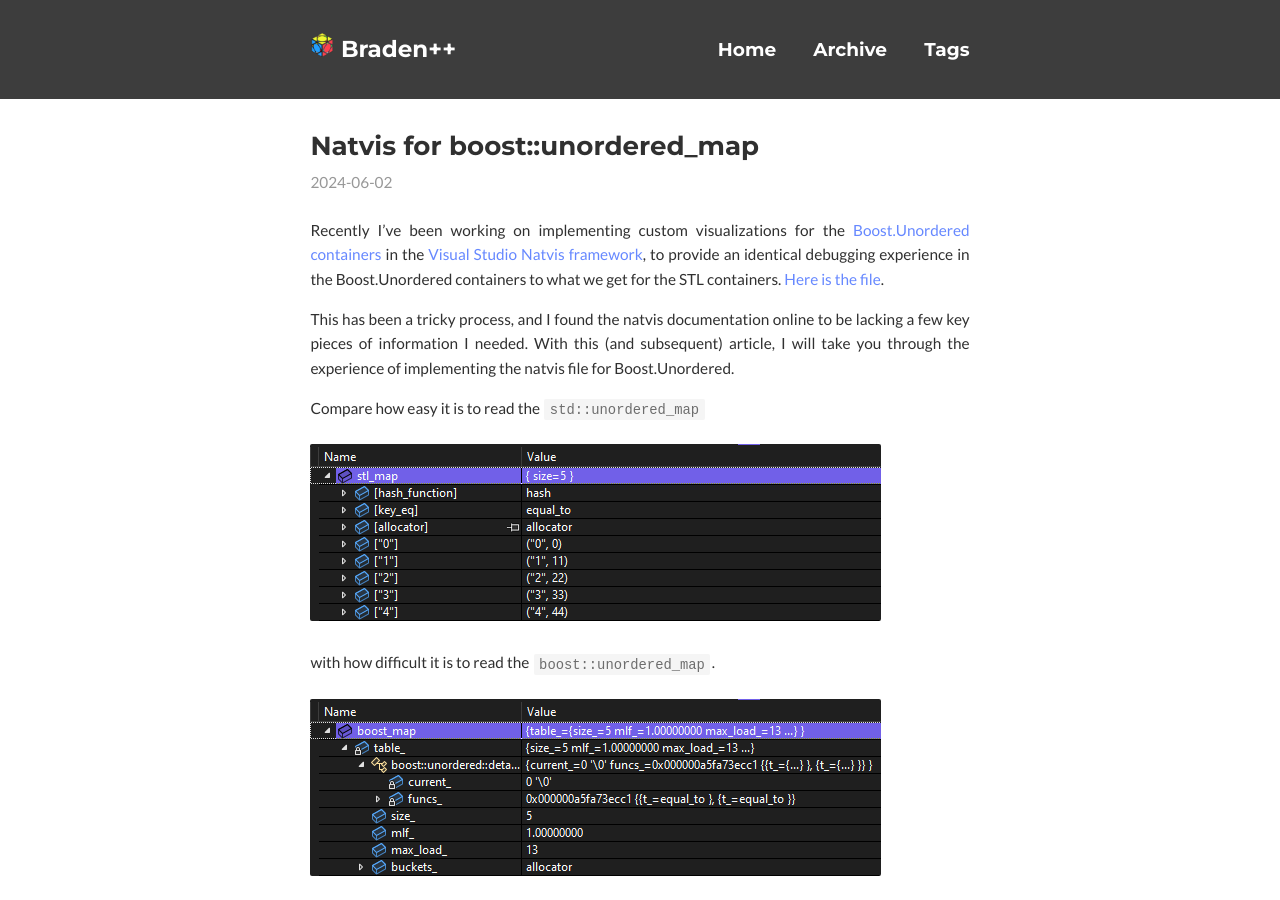
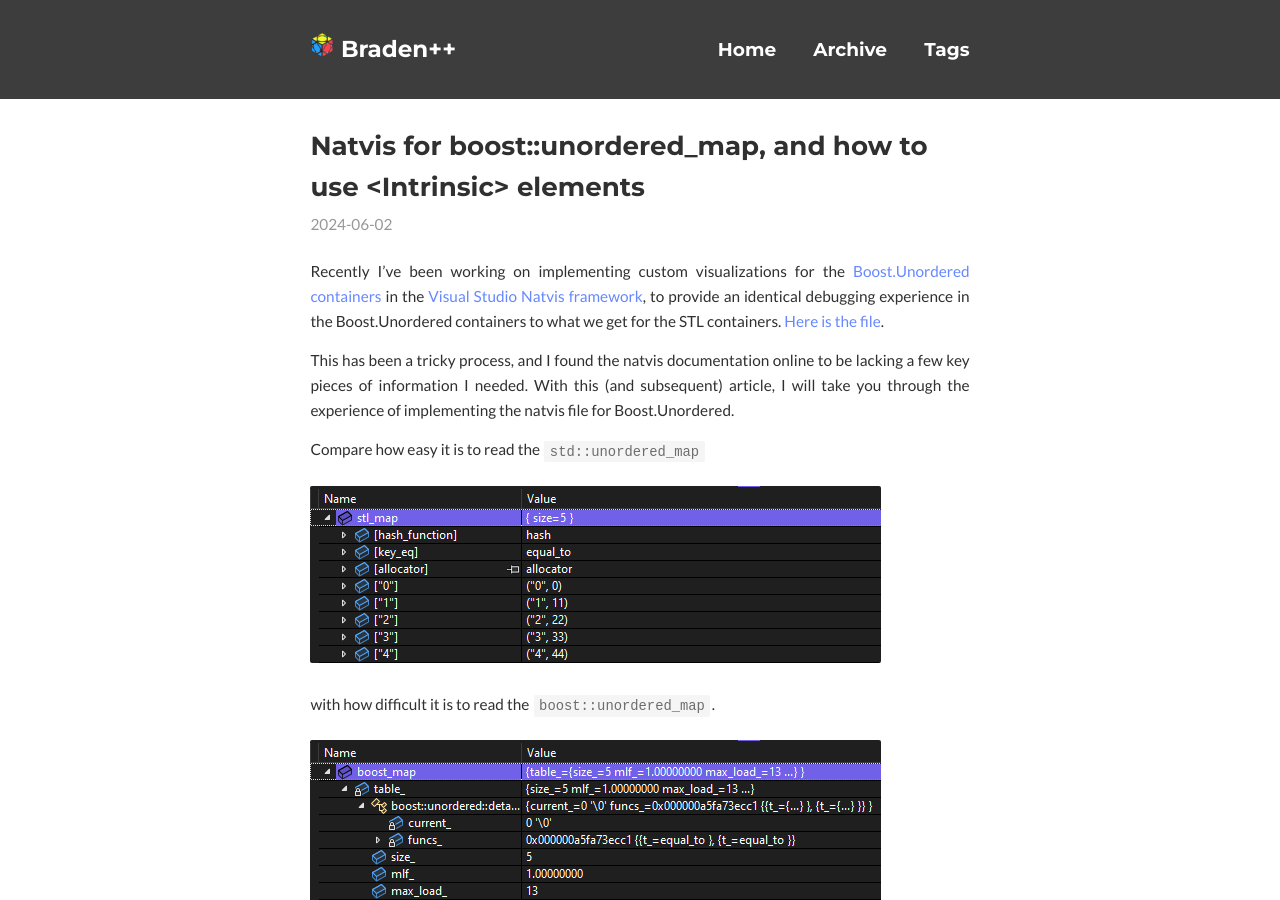
Before and after one commit to k3DW/blog, a Jekyll site: the page built from _posts/2024-06-02-boost-00-natvis-for-unordered.md, in a window 1280 px wide and 900 px high. Built offline with Jekyll 4.4.1, drawn with Linux system fonts in a browser that asks for light colours; nearby versions of some CDN libraries.

Commit message:
Edit title of NatvisForUnordered post

```diff
--- a/_posts/2024-06-02-boost-00-natvis-for-unordered.md
+++ b/_posts/2024-06-02-boost-00-natvis-for-unordered.md
@@ -1,5 +1,5 @@
 ---
-title: "Natvis for boost::unordered_map"
+title: "Natvis for boost::unordered_map, and how to use &lt;Intrinsic&gt; elements"
 layout: post
 permalink: /NatvisForUnordered/
 tags: [ boost ]
```
